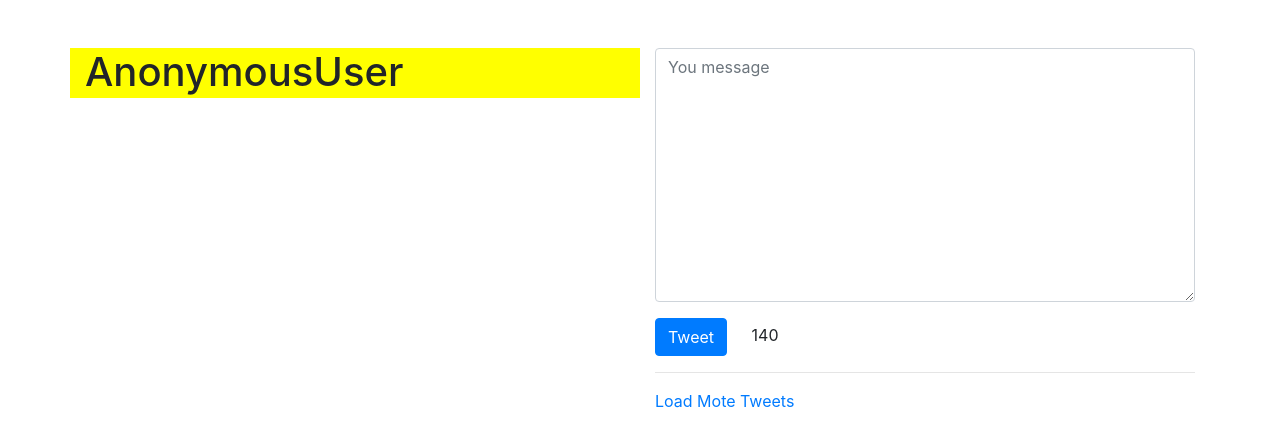
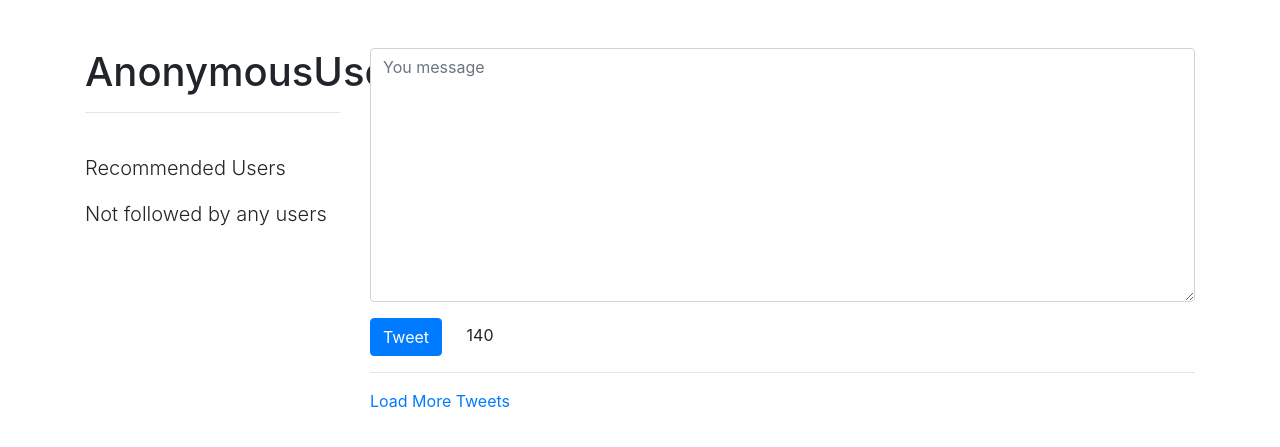
Before and after one commit to Nurs66/my_twitter, a Django app: page / in a window 1280 px wide. Shown: the part 86-533 px from the top of the page. Run offline with Django 3.2, Linux system fonts and the light colour scheme; data that the repository does not hold is empty; some libraries are stand-ins or nearby versions.

Commit message:
add recommended

```diff
--- /dev/null
+++ b/tweeter/accounts/templates/accounts/snippets/recommend.html
@@ -0,0 +1,5 @@
+{% for profile in recommended %}
+<a href='/{{ profile.user.username }}'>{{ profile.user.username }}</a><br/>
+{% empty %}
+<p class='lead'>Not followed by any users</p>
+{% endfor %}
--- /dev/null
+++ b/tweeter/accounts/templatetags/recommended.py
@@ -0,0 +1,15 @@
+from django import template
+from django.contrib.auth import get_user_model
+
+from accounts.models import UserProfile
+
+register = template.Library()
+
+
+User = get_user_model()
+
+@register.inclusion_tag("accounts/snippets/recommend.html")
+def recommended(user):
+    if isinstance(user, User):
+        qs = UserProfile.objects.recommended(user)
+        return {"recommended": qs}
--- a/tweeter/accounts/views.py
+++ b/tweeter/accounts/views.py
@@ -18,6 +18,7 @@ class UserDetailView(DetailView):
         context = super(UserDetailView, self).get_context_data(*args, **kwargs)
         following = UserProfile.objects.is_following(self.request.user, self.get_object())
         context['following'] = following
+        context['recommended'] = UserProfile.objects.recommended(self.request.user)
         return context
 
 
--- a/tweeter/tweets/templates/tweets/tweet_list.html
+++ b/tweeter/tweets/templates/tweets/tweet_list.html
@@ -1,38 +1,47 @@
 {% extends "base.html" %}
+{% load recommended %}
 <style>
-  #tweet-container {}
+#tweet-container {
+
+}
 </style>
 
 {% block script %}
-
 <script>
-  $(document).ready(function() {
+$(document).ready(function(){
   loadTweetContainer("tweet-container")
 });
 </script>
+{% endblock script %}
 
-{% endblock script %}
 
 
 {% block content %}
 
-<div class="row">
-  <div class="col-sm-6 col-xs-12 " style="background-color: yellow; max-height: 50px;">
-    <h1>{{ request.user }} </h1>
+
+    <div class='row'>
+        <div class='col-sm-3 col-xs-12'>
+        <h1>{{ request.user }}</h1>
+        <hr/>
+         <br/>
+        <p class='lead'>Recommended Users</p>
+        {% recommended request.user %}
         </div>
-  <div class="col-sm-6 mx-auto ">
+
+        <div class='col-sm-9 '>
              {% if not request.GET.q %}
-    <div class="">
+                <div class=''>
 
-      {% include 'tweets/form.html' with form=create_form action_url=create_url btn_title='Tweet' form_class="tweet-form" %}
+                    {% include "tweets/form.html" with form=create_form action_url=create_url btn_title='Tweet' form_class='tweet-form' %}
 
                 </div>
                 <hr/>
             {% endif %}
-    <div id="tweet-container" data-url="/api/tweet/">
+
+          <div id='tweet-container' data-url='/api/tweet/'>
 
           </div>
-    <a href="#" id="loadmore">Load Mote Tweets</a>
+          <a href='#' id='loadmore'>Load More Tweets</a>
 
 
         </div>
```
Also changed, not shown: tweeter/accounts/models.py (+8 -0 lines), tweeter/accounts/templatetags/__init__.py (added). Lines whose indentation alone changed are shown as unchanged.
